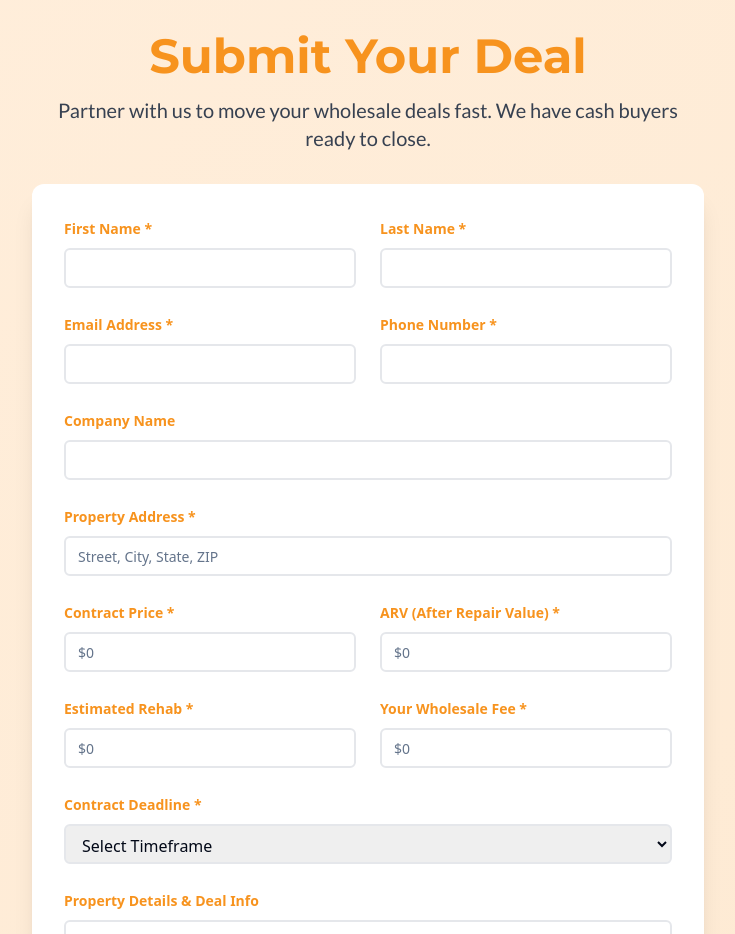
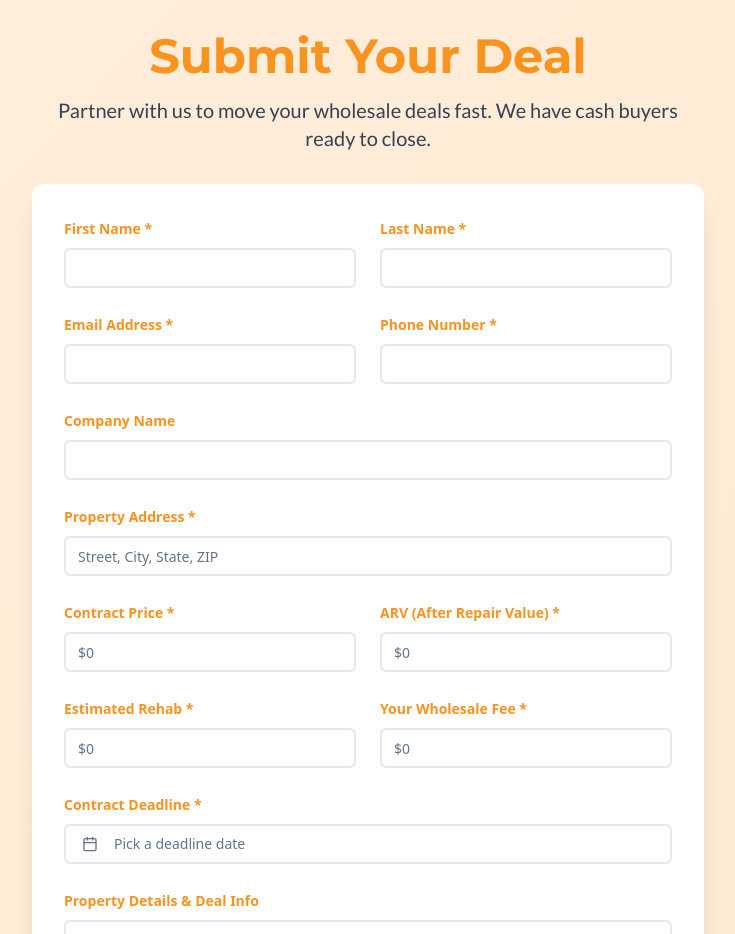
Before and after one commit to mtejmik/ventusfortissolutions-landing-hub, a React (Vite) app: page /wholesaler-form in a window 1280 px wide. Shown: the top 934 px of the page, without its empty margins (272-1007 px from the left). Built offline with nearby package versions, Linux system fonts and the light colour scheme.

Commit message:
Refactor: Replace contract deadline with date picker
Replaced the "Contract Deadline" select field in the Wholesaler form with a calendar date picker for date selection.

```diff
--- a/src/pages/WholesalerForm.tsx
+++ b/src/pages/WholesalerForm.tsx
@@ -2,8 +2,12 @@ import React, { useState } from 'react';
 import { Button } from '@/components/ui/button';
 import { Input } from '@/components/ui/input';
 import { Label } from '@/components/ui/label';
+import { Calendar } from '@/components/ui/calendar';
+import { Popover, PopoverContent, PopoverTrigger } from '@/components/ui/popover';
 import { toast } from '@/hooks/use-toast';
-import { Paperclip, FileImage, FileVideo, File } from 'lucide-react';
+import { Paperclip, FileImage, FileVideo, File, CalendarIcon } from 'lucide-react';
+import { format } from 'date-fns';
+import { cn } from '@/lib/utils';
 
 const WholesalerForm = () => {
   const [formData, setFormData] = useState({
@@ -17,10 +21,10 @@ const WholesalerForm = () => {
     arv: '',
     rehab: '',
     wholesaleFee: '',
-    timeframe: '',
     propertyDetails: ''
   });
 
+  const [contractDeadline, setContractDeadline] = useState<Date>();
   const [attachedFiles, setAttachedFiles] = useState<File[]>([]);
 
   const handleInputChange = (e: React.ChangeEvent<HTMLInputElement | HTMLSelectElement | HTMLTextAreaElement>) => {
@@ -89,6 +93,7 @@ const WholesalerForm = () => {
   const handleSubmit = (e: React.FormEvent) => {
     e.preventDefault();
     console.log('Wholesaler form submitted:', formData);
+    console.log('Contract deadline:', contractDeadline);
     console.log('Attached files:', attachedFiles);
     toast({
       title: "Deal Submitted Successfully",
@@ -243,21 +248,31 @@ const WholesalerForm = () => {
             </div>
 
             <div>
-              <Label htmlFor="timeframe" className="text-orange-warm font-semibold">Contract Deadline *</Label>
-              <select
-                id="timeframe"
-                name="timeframe"
-                value={formData.timeframe}
-                onChange={handleInputChange}
-                required
-                className="mt-2 w-full h-10 px-3 py-2 border-2 border-gray-200 rounded-md focus:border-orange-warm focus:outline-none"
-              >
-                <option value="">Select Timeframe</option>
-                <option value="3-days">3 Days</option>
-                <option value="1-week">1 Week</option>
-                <option value="2-weeks">2 Weeks</option>
-                <option value="1-month">1 Month</option>
-              </select>
+              <Label htmlFor="contractDeadline" className="text-orange-warm font-semibold">Contract Deadline *</Label>
+              <Popover>
+                <PopoverTrigger asChild>
+                  <Button
+                    variant="outline"
+                    className={cn(
+                      "mt-2 w-full justify-start text-left font-normal border-2 border-gray-200 focus:border-orange-warm",
+                      !contractDeadline && "text-muted-foreground"
+                    )}
+                  >
+                    <CalendarIcon className="mr-2 h-4 w-4" />
+                    {contractDeadline ? format(contractDeadline, "PPP") : <span>Pick a deadline date</span>}
+                  </Button>
+                </PopoverTrigger>
+                <PopoverContent className="w-auto p-0" align="start">
+                  <Calendar
+                    mode="single"
+                    selected={contractDeadline}
+                    onSelect={setContractDeadline}
+                    disabled={(date) => date < new Date()}
+                    initialFocus
+                    className="p-3 pointer-events-auto"
+                  />
+                </PopoverContent>
+              </Popover>
             </div>
 
             <div>
```
